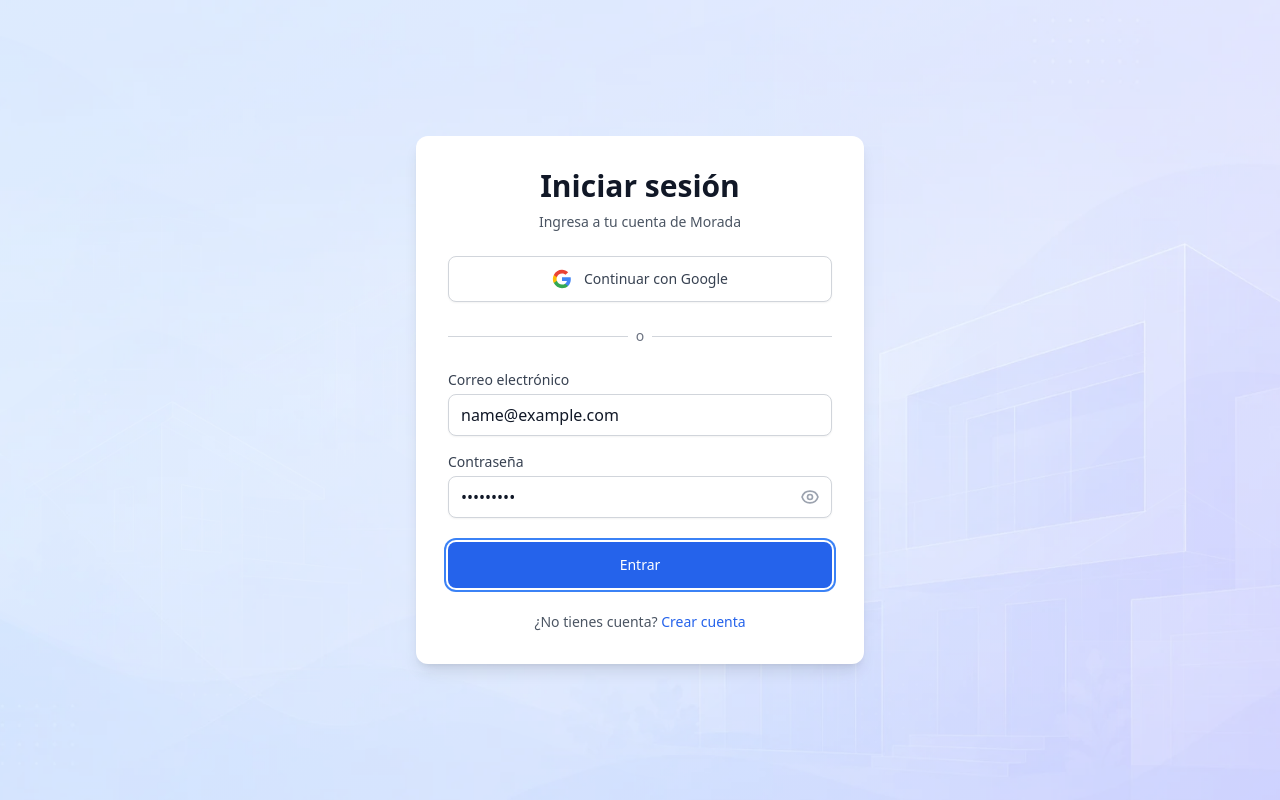
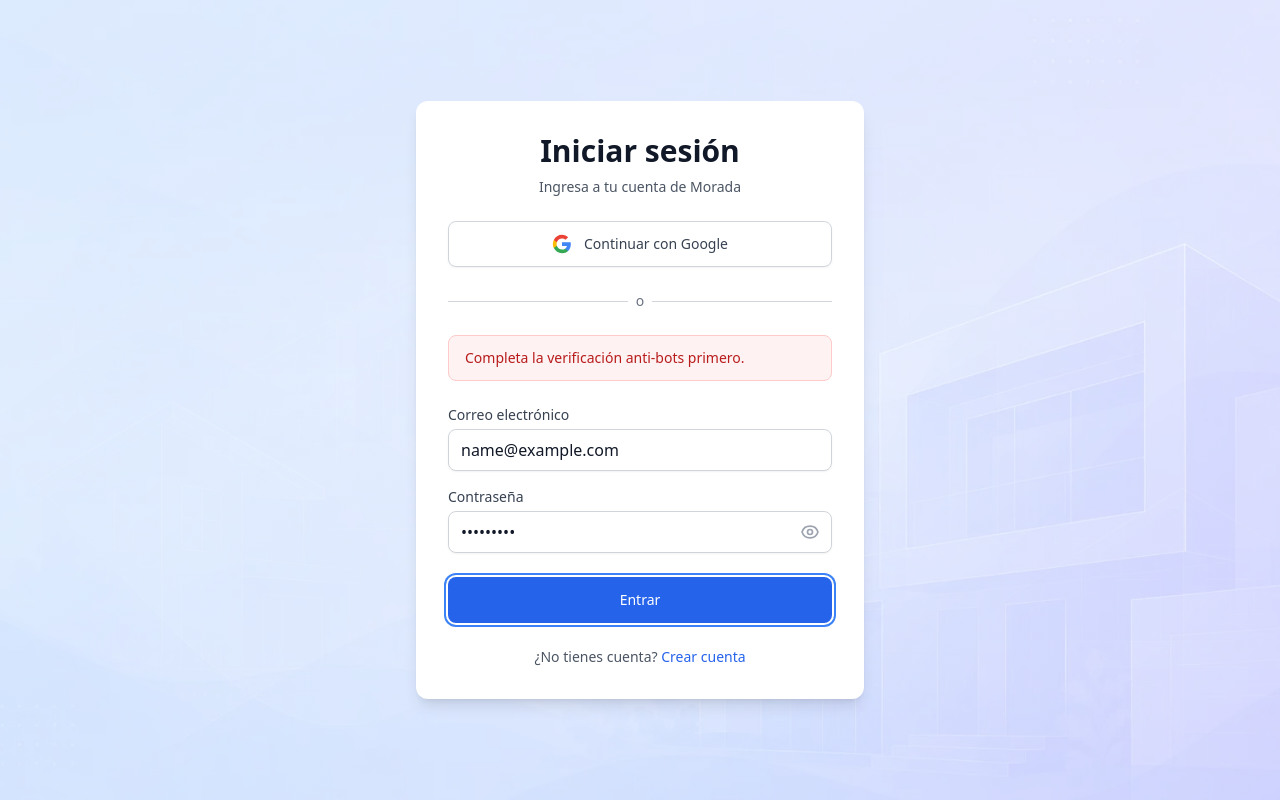
Before and after one commit to lJosefull/morada, a React (Vite) app in the folder frontend/: page /login in a window 1280 px wide. Both pictures are taken after typing "name@example.com", "Sample123" into the empty fields and a click on the button "Entrar". Built offline with nearby package versions, Linux system fonts and the light colour scheme; no server answers.

Commit message:
fix: show error message when altcha not ready on submit
Instead of tracking widget state, check payload on submit and show
'Completa la verificación anti-bots primero.' if not ready.

```diff
--- a/frontend/src/pages/LoginPage.tsx
+++ b/frontend/src/pages/LoginPage.tsx
@@ -24,6 +24,8 @@ const LoginPage: React.FC = () => {
 
   const from = (location.state as LocationState)?.from?.pathname || '/dashboard';
 
+  const [altchaError, setAltchaError] = useState('');
+
   const getAltchaPayload = (): string => {
     const wrapper = altchaRef.current;
     if (!wrapper) return '';
@@ -35,8 +37,12 @@ const LoginPage: React.FC = () => {
   const handleSubmit = async (e: FormEvent) => {
     e.preventDefault();
     clearError();
+    setAltchaError('');
     const altchaPayload = getAltchaPayload();
-    if (!altchaPayload) return;
+    if (!altchaPayload) {
+      setAltchaError('Completa la verificación anti-bots primero.');
+      return;
+    }
     try {
       await login(email, password, altchaPayload);
       navigate(from, { replace: true });
@@ -82,9 +88,9 @@ const LoginPage: React.FC = () => {
           </div>
         </div>
 
-        {error && (
+        {(error || altchaError) && (
           <div className="bg-red-50 border border-red-200 text-red-700 px-4 py-3 rounded-lg text-sm" role="alert">
-            {error}
+            {altchaError || error}
           </div>
         )}
 
--- a/frontend/src/pages/RegisterPage.tsx
+++ b/frontend/src/pages/RegisterPage.tsx
@@ -28,16 +28,22 @@ const RegisterPage: React.FC = () => {
     return widget.getAttribute('payload') || (widget as any).value || ''
   }
 
+  const [altchaError, setAltchaError] = useState('')
+
   const handleSubmit = async (e: FormEvent) => {
     e.preventDefault()
     clearError()
+    setAltchaError('')
 
     if (!acceptTerms || !acceptDataTreatment) {
       return
     }
 
     const altchaPayload = getAltchaPayload()
-    if (!altchaPayload) return
+    if (!altchaPayload) {
+      setAltchaError('Completa la verificación anti-bots primero.')
+      return
+    }
 
     try {
       const consentData = {
@@ -93,9 +99,9 @@ const RegisterPage: React.FC = () => {
           </div>
         </div>
 
-        {error && (
+        {(error || altchaError) && (
           <div className="bg-red-50 border border-red-200 text-red-700 px-4 py-3 rounded-lg text-sm" role="alert">
-            {error}
+            {altchaError || error}
           </div>
         )}
 
```
